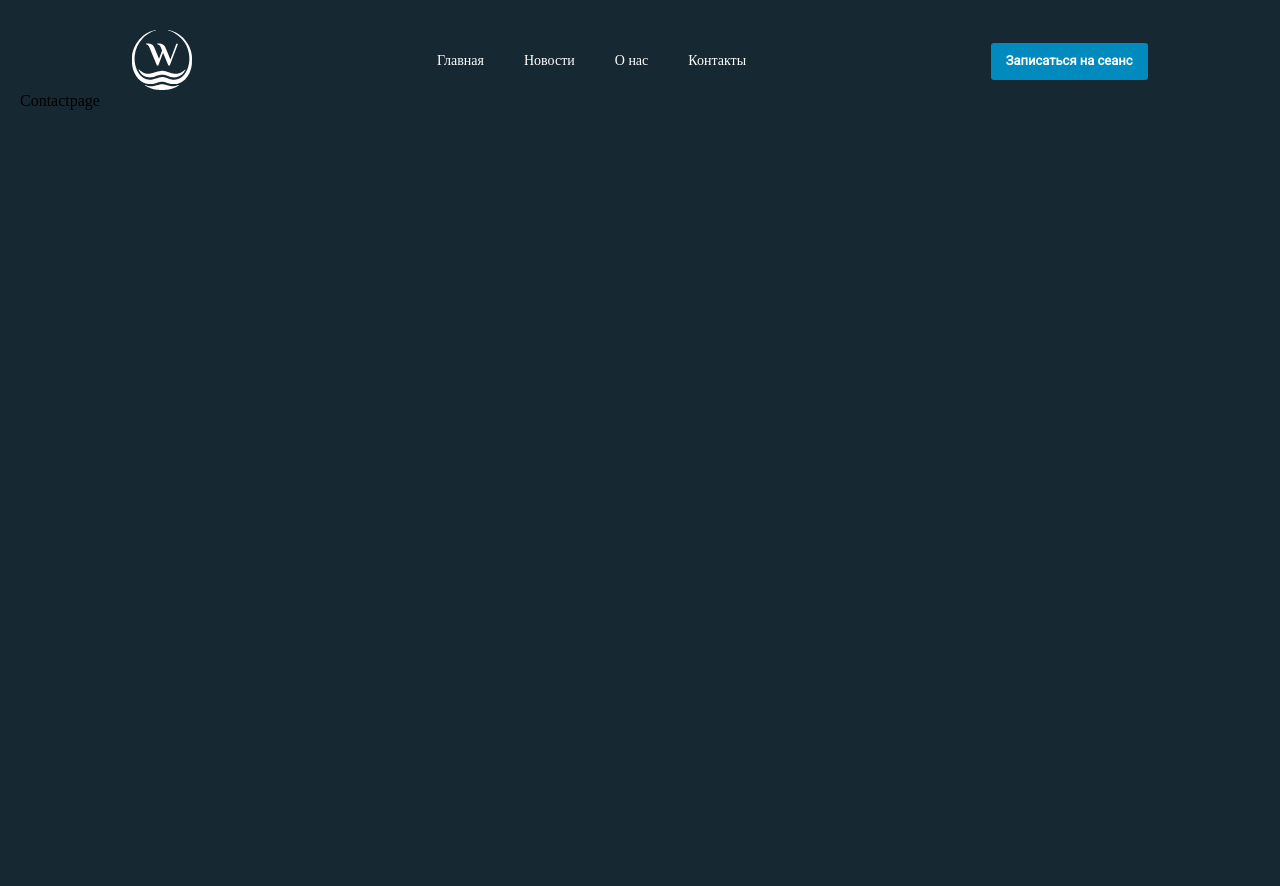
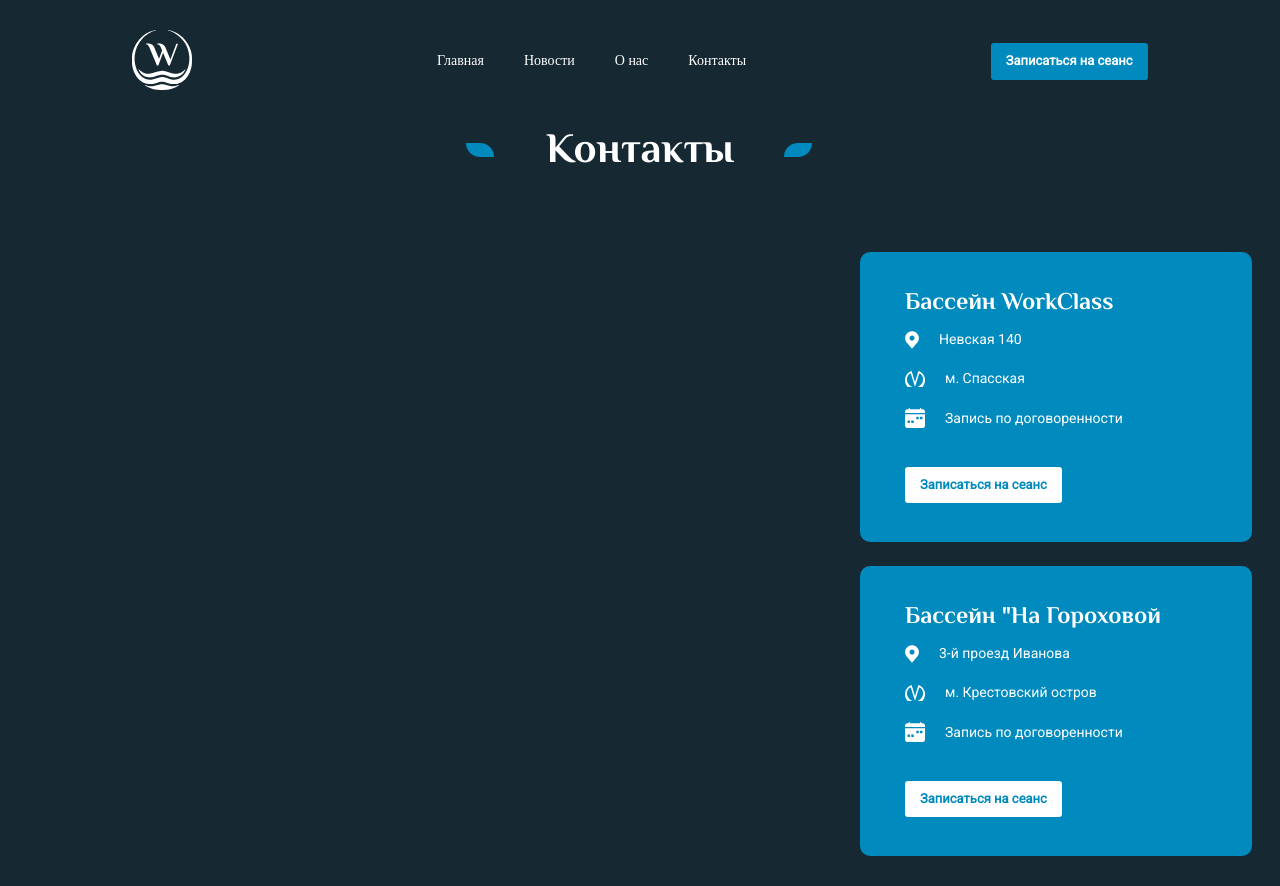
Before and after one commit to exwizar/Multi-page-website, a React (Create React App) app: page /contact in a window 1280 px wide. Before the commit the page ends 800 px from the top, so only its background shows below. Built offline with nearby package versions, Linux system fonts and the light colour scheme.

Commit message:
made a contact block

```diff
--- a/src/App.js
+++ b/src/App.js
@@ -33,7 +33,7 @@
           <Route path="/" element={<Mainpage setModalActive={setModalActive} />} />
           <Route path="/news" element={<Newspage />} />
           <Route path="/about" element={<Aboutpage />} />
-          <Route path="/contact" element={<Contactpage />} />
+          <Route path="/contact" element={<Contactpage setModalActive={setModalActive} />} />
         </Routes>
       </div>
 
--- a/src/page/contact/Contactpage.jsx
+++ b/src/page/contact/Contactpage.jsx
@@ -1,8 +1,39 @@
 import React from 'react'
+import location from '../../scss/img/main-img/location.png'
+import metro from '../../scss/img/main-img/metro.png'
+import calendar from '../../scss/img/main-img/calendar.png'
+import Subsession from "../../components/UI/btnSubSession/Subsession.jsx";
+import './contactStyle.scss'
+import Rectangle from '../../components/UI/rectangle/Rectangle';
 
-const Contactpage = () => {
+const Contactpage = ({setModalActive}) => {
   return (
-    <div>Contactpage</div>
+    <div className='contact'>
+      <Rectangle>Контакты</Rectangle>
+    <div className="address">
+          <div className='address-block'>
+          <iframe className='address-block__map' src="https://yandex.ru/map-widget/v1/?um=constructor%3Aa1de3be547615126f0c0bb68d8da7a47357419c01a0c5f1b73351225589d506d&amp;source=constructor"></iframe>
+            <div className='first-address address-position'>
+            <div className="address-title"><h3>Бассейн WorkClass</h3></div>
+                <ul className="address-info">
+                  <li className='address-info__block'><img src={location} alt="" />Невская 140</li>
+                  <li className='address-info__block'><img src={metro} alt="" />м. Спасская</li>
+                  <li className='address-info__block'><img src={calendar} alt="" />Запись по договоренности</li>
+                </ul>
+              <Subsession className='address-info__btn' setModalActive={setModalActive}/>
+            </div>
+            <div className='second-address address-position'>
+              <div className="address-title"><h3>Бассейн "На Гороховой</h3></div>
+                <ul className='address-info'>
+                  <li className='address-info__block'><img src={location} alt="" />3-й проезд Иванова</li>
+                  <li className='address-info__block'><img src={metro} alt="" />м. Крестовский остров</li>
+                  <li className='address-info__block'><img src={calendar} alt="" />Запись по договоренности</li>
+                </ul>
+            <Subsession className='address-info__btn' setModalActive={setModalActive}/>
+            </div>
+          </div>
+      </div>
+    </div>
   )
 }
 
--- a/src/page/contact/contactStyle.scss
+++ b/src/page/contact/contactStyle.scss
@@ -0,0 +1,66 @@
+@import '/src/scss/index.scss';
+
+.contact {
+
+    color: $color-2;
+    h2 {
+        margin: 30px 0 -130px
+    }
+
+    .address {
+        display: flex;
+        justify-content: center;
+        margin-top: 200px;
+
+        .address-block {
+            display: grid;
+            grid-template-columns: repeat(3, minmax(392px, 100px));
+            grid-template-rows: repeat(2, 290px);
+            gap: 24px;
+            grid-template-areas:
+            'a a b'
+            'a a c';
+            .address-block__map{
+                grid-area: a;
+                width: 100%;
+                height: 100%;
+                border-radius: 10px;
+            }
+            .first-address{grid-area: b;}
+            .second-address{grid-area: c;}
+            .address-position {
+                padding: 35px 45px;
+                background-color:$color-1;
+                border-radius: 10px;
+                .address-title {
+                    font-family: 'El Messiri';
+                    font-style: normal;
+                    font-weight: 700;
+                    font-size: 24px;
+                    line-height: 140%;
+                }
+                .address-info {
+                    img {
+                        margin-right: 20px;
+                    }
+                    .address-info__block{
+                        display: flex;
+                        align-items: center;
+                        font-family: 'Roboto', sans-serif;
+                        font-style: normal;
+                        font-weight: 400; //add
+                        font-size: 14px;
+                        line-height: 135%;
+                        padding: 10px 0;
+                        widtH: 262px;
+                    }
+                }
+                button {
+                    margin-top: 29px;
+                    background-color: $color-2;
+                    color: $color-1;
+                }
+            }
+        }
+    }
+}
```
